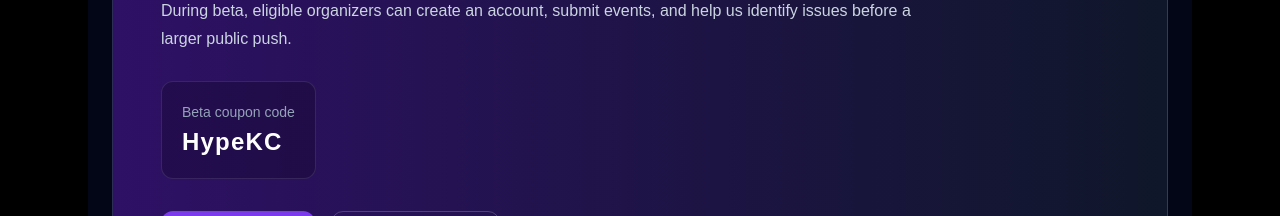
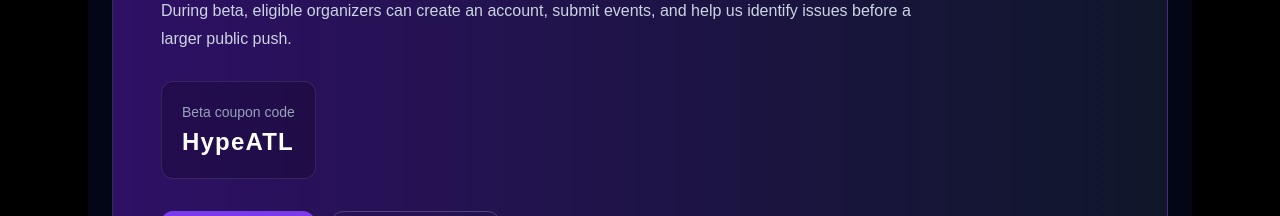
Before and after one commit to Hypeknight/HKV2, a Next.js app: page /atlanta in a window 1280 px wide. Shown: the part 2980-3196 px from the top of the page. Built offline with nearby package versions, Linux system fonts and the light colour scheme; no server answers.

Commit message:
update atl

```diff
--- a/app/atlanta/page.tsx
+++ b/app/atlanta/page.tsx
@@ -253,7 +253,7 @@ export default function AtlantaPage() {
           <div className="mt-7 rounded-xl border border-white/10 bg-black/20 p-5 sm:inline-block">
             <p className="text-sm text-slate-400">Beta coupon code</p>
             <p className="mt-1 text-2xl font-black tracking-wider">
-              HypeKC
+              HypeATL
             </p>
           </div>
 
@@ -266,7 +266,7 @@ export default function AtlantaPage() {
             </Link>
 
             <a
-              href="mailto:partnerships@hypeknight.fun"
+              href="mailto:contact@hypeknight.fun"
               className="rounded-xl border border-white/20 px-6 py-3 font-semibold transition hover:bg-white/10"
             >
               Discuss Atlanta
```
